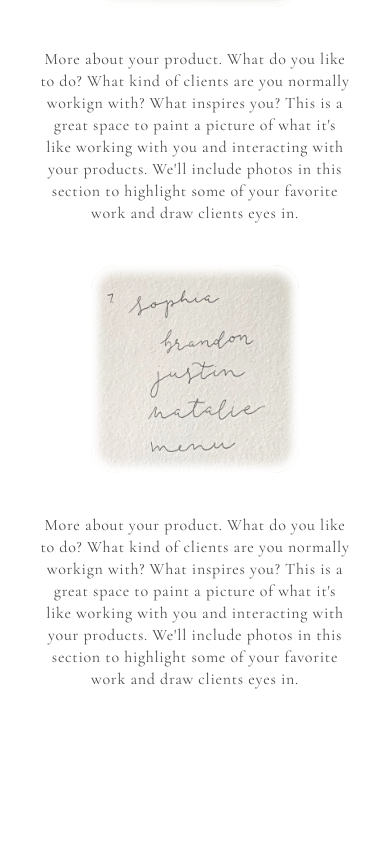
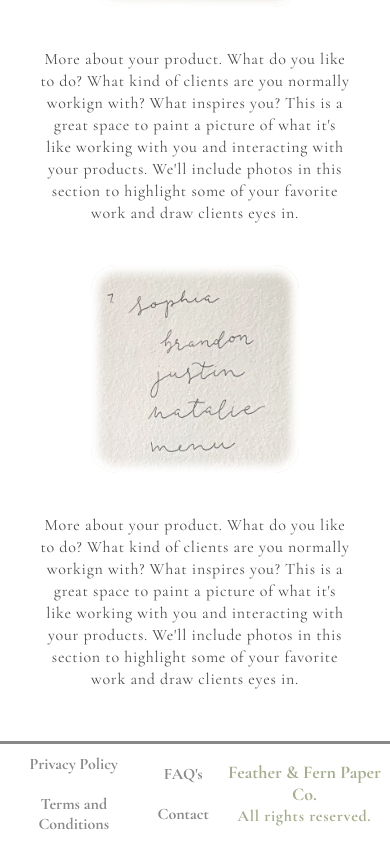
Before and after one commit to natsal33/feather-and-fern-paper-co, a React (Create React App) app: page / in a window 390 px wide. Shown: the part 1983-2827 px from the top of the page. Before the commit the page ends 2724 px from the top, so only its background shows below. Built offline with nearby package versions, Linux system fonts and the light colour scheme.

Commit message:
completed responsive design features on footer and remaining pages. Design of the website is completed.

```diff
--- a/src/Components/Footer.css
+++ b/src/Components/Footer.css
@@ -4,7 +4,7 @@
 @media only screen and (min-width: 650px) {
   #Footer {
     font-weight: bold;
-    width: 100%;
+    width: 100vw;
     padding: 5px;
     z-index: 4;
     display: inline-grid;
@@ -61,12 +61,23 @@
   #Footer {
     font-weight: bold;
     width: 100vw;
-    padding: 5px;
     z-index: 4;
-    display: inline-grid;
-    grid-template-columns: repeat(12, 1fr);
+    display: flex;
+    justify-content: space-between;
+    align-items: center;
     background-color: var(--background-main);
     border-top: 3px solid var(--theme-highlight);
+  }
+
+  #footerNavBox {
+    display: flex;
+  }
+
+  .footerNavSegment {
+    display: flex;
+    flex-direction: column;
+    justify-content: center;
+    flex-wrap: wrap;
   }
 
   #footerNavBarSection {
@@ -76,9 +87,7 @@
   }
 
   .footerNavBarItem {
-    width: 6rem;
-    padding: 15px;
-    margin: 10px;
+    padding: 10px;
     text-align: center;
     text-decoration: none;
     color: var(--font-highlight);
@@ -104,11 +113,21 @@
 
   #footerSignature {
     text-align: center;
-    grid-column: span 12;
     color: var(--font-primary);
+    display: flex;
+    flex-direction: column;
+    justify-content: center;
+    flex-wrap: wrap;
   }
 
   #footerSignature h4 {
+    padding: 0px;
+    margin: 0px;
+    color: var(--font-primary);
+  }
+  #footerSignature p {
+    padding: 0px;
+    margin: 0px;
     color: var(--font-primary);
   }
 }
--- a/src/Components/Footer.js
+++ b/src/Components/Footer.js
@@ -3,8 +3,20 @@ import { NavLink } from "react-router-dom";
 import "./Footer.css";
 
 function CreatedBy() {
+  const [isDesktop, setDesktop] = React.useState(window.innerWidth >= 650);
+
+  const updateMedia = () => {
+    setDesktop(window.innerWidth >= 650);
+  };
+
+  React.useEffect(() => {
+    window.addEventListener("resize", updateMedia);
+    return () => window.removeEventListener("resize", updateMedia);
+  });
+
   return (
     <div id="Footer" className="background-main">
+      {isDesktop ? (
         <nav id="footerNavBarSection">
           <NavLink to={"/privacy-policy"} className="footerNavBarItem">
             Privacy Policy
@@ -13,9 +25,7 @@ function CreatedBy() {
             Terms and Conditions
           </NavLink>
           <div id="footerSignature">
-          <a href="/">
             <h4>Feather & Fern Paper Co.</h4>
-          </a>
             <p>All rights reserved.</p>
           </div>
           <NavLink to={"/faq"} className="footerNavBarItem">
@@ -25,6 +35,35 @@ function CreatedBy() {
             Contact
           </NavLink>
         </nav>
+      ) : (
+        <nav id="footerNavBarSection">
+          <div id="footerNavBox">
+            <div className="footerNavSegment">
+              <NavLink to={"/privacy-policy"} className="footerNavBarItem">
+                Privacy Policy
+              </NavLink>
+              <NavLink
+                to={"/terms-and-conditions"}
+                className="footerNavBarItem"
+              >
+                Terms and Conditions
+              </NavLink>
+            </div>
+            <div className="footerNavSegment">
+              <NavLink to={"/faq"} className="footerNavBarItem">
+                FAQ's
+              </NavLink>
+              <NavLink to={"/contact"} className="footerNavBarItem">
+                Contact
+              </NavLink>
+            </div>
+          </div>
+          <div id="footerSignature">
+            <h4>Feather & Fern Paper Co.</h4>
+            <p>All rights reserved.</p>
+          </div>
+        </nav>
+      )}
     </div>
   );
 }
--- a/src/Components/MobileSidebar.css
+++ b/src/Components/MobileSidebar.css
@@ -1,7 +1,7 @@
 @import "../theme.css";
 
 /* To revisit when doing responsive design editing */
-
+@media only screen and (max-width: 649px) {
   #header-box {
     width: 100vw;
   }
@@ -94,3 +94,4 @@ a:active {
     grid-column: span 4;
     text-align: center;
   }
+}
--- a/src/routes/root.css
+++ b/src/routes/root.css
@@ -21,6 +21,6 @@
     padding: 0px;
     display: flex;
     flex-direction: column;
-    align-items: center;
+    justify-items: center;
   }
 }
--- a/src/routes/root.jsx
+++ b/src/routes/root.jsx
@@ -19,17 +19,18 @@ export default function Root() {
   });
 
   return (
-    <div id="root">
+    <div>
       {isDesktop ? (
-        <div>
+        <div id="root">
           <Header />
           <PageBody />
           <Footer />
         </div>
       ) : (
-        <div>
+        <div id="root">
           <MobileSidebar />
           <PageBody />
+          <Footer />
         </div>
       )}
     </div>
```
Lines whose indentation alone changed are shown as unchanged.
